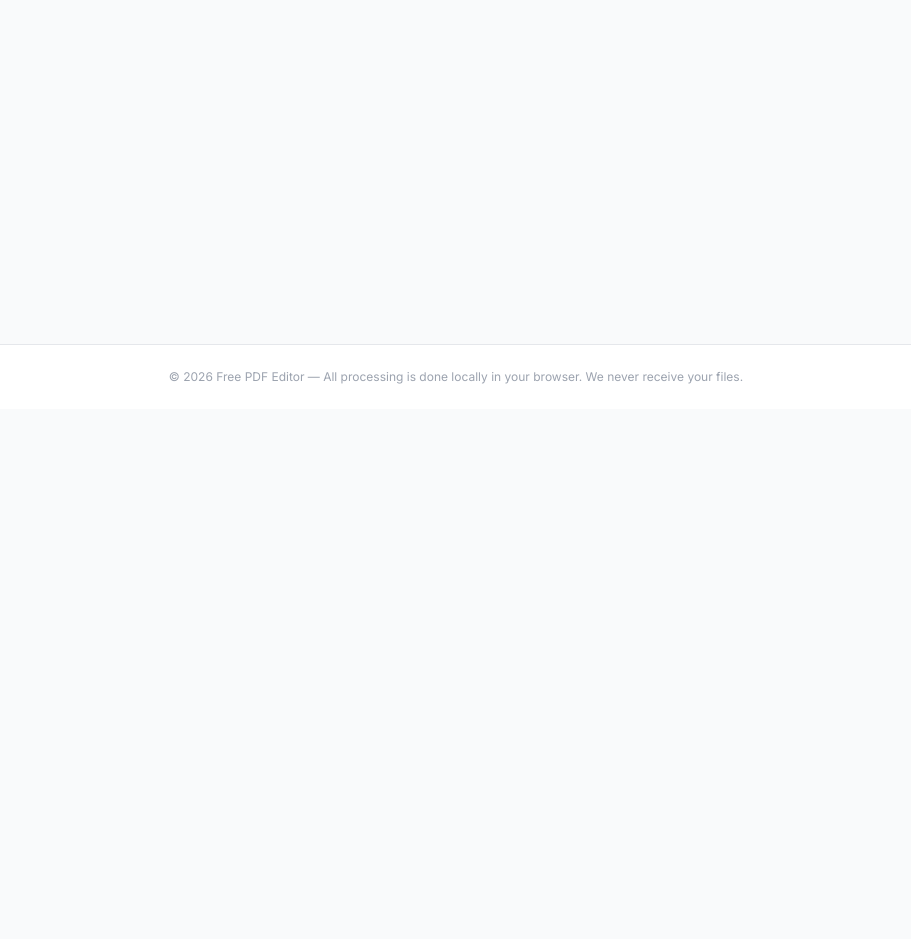
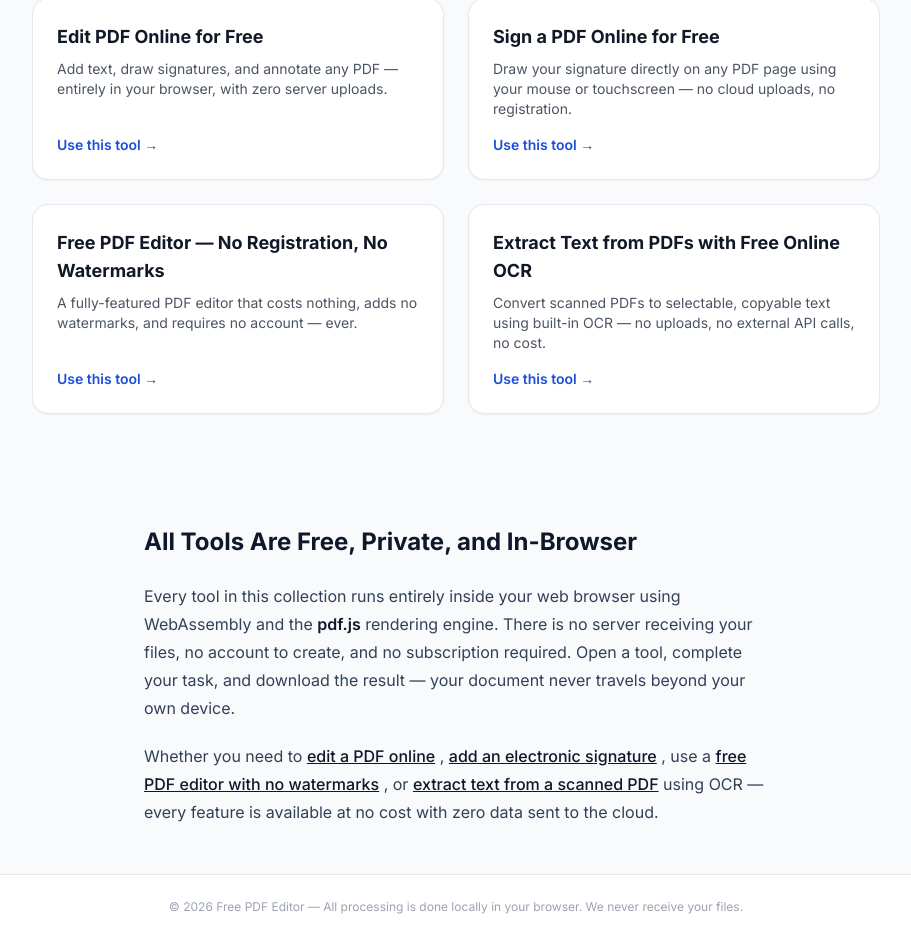
Before and after one commit to MG4ACA/pdf-editor, a Nuxt app: page /tools in a window 1280 px wide. Shown: the part 391-1330 px from the top of the page, without its empty margins (184-1095 px from the left). Before the commit the page ends 800 px from the top, so only its background shows below. Built offline with nearby package versions, Linux system fonts and the light colour scheme.

Commit message:
feat: Enhance SEO metadata across various pages and improve code consistency

```diff
--- a/pages/about.vue
+++ b/pages/about.vue
@@ -1,3 +1,12 @@
+<script setup lang="ts">
+useAppSeo({
+  title: 'About LumiCore Free PDF Editor – How It Works & Privacy Policy',
+  description:
+    'Learn how LumiCore Free PDF Editor works. All PDF editing is client-side using pdf.js, pdf-lib, and Tesseract.js — your files never leave your browser.',
+  path: '/about',
+});
+</script>
+
 <template>
   <div class="mx-auto max-w-2xl px-6 py-16">
     <h1 class="mb-6 text-3xl font-extrabold text-gray-900">About Free PDF Editor</h1>
--- /dev/null
+++ b/pages/tools/index.vue
@@ -0,0 +1,74 @@
+<template>
+  <div>
+    <!-- Hero -->
+    <section class="bg-gradient-to-br from-brand-700 to-brand-900 py-16 text-white">
+      <div class="mx-auto max-w-3xl px-6 text-center">
+        <h1 class="mb-4 text-4xl font-extrabold leading-tight tracking-tight sm:text-5xl">
+          Free PDF Tools — Online, Private & No Sign-Up
+        </h1>
+        <p class="text-lg text-brand-100">
+          Every tool runs 100% in your browser. Your documents never leave your device.
+        </p>
+      </div>
+    </section>
+
+    <!-- Tool Cards -->
+    <section class="py-16">
+      <div class="mx-auto max-w-4xl px-6">
+        <ul class="grid gap-6 sm:grid-cols-2">
+          <li v-for="tool in tools" :key="tool.slug">
+            <NuxtLink
+              :to="`/tools/${tool.slug}`"
+              class="group flex h-full flex-col rounded-2xl border border-gray-200 bg-white p-6 shadow-sm transition hover:border-brand-400 hover:shadow-md"
+            >
+              <h2 class="mb-2 text-lg font-bold text-gray-900 group-hover:text-brand-700">
+                {{ tool.h1 }}
+              </h2>
+              <p class="mb-4 grow text-sm text-gray-600">{{ tool.subheading }}</p>
+              <span class="text-sm font-semibold text-brand-700 group-hover:underline">
+                Use this tool →
+              </span>
+            </NuxtLink>
+          </li>
+        </ul>
+      </div>
+    </section>
+
+    <!-- SEO prose -->
+    <section class="bg-gray-50 py-12">
+      <div class="prose prose-slate mx-auto max-w-2xl px-6">
+        <h2>All Tools Are Free, Private, and In-Browser</h2>
+        <p>
+          Every tool in this collection runs entirely inside your web browser using WebAssembly and
+          the
+          <strong>pdf.js</strong>
+          rendering engine. There is no server receiving your files, no account to create, and no
+          subscription required. Open a tool, complete your task, and download the result — your
+          document never travels beyond your own device.
+        </p>
+        <p>
+          Whether you need to
+          <NuxtLink to="/tools/edit-pdf">edit a PDF online</NuxtLink>
+          ,
+          <NuxtLink to="/tools/sign-pdf-online">add an electronic signature</NuxtLink>
+          , use a
+          <NuxtLink to="/tools/free-pdf-editor">free PDF editor with no watermarks</NuxtLink>
+          , or
+          <NuxtLink to="/tools/ocr-pdf">extract text from a scanned PDF</NuxtLink>
+          using OCR — every feature is available at no cost with zero data sent to the cloud.
+        </p>
+      </div>
+    </section>
+  </div>
+</template>
+
+<script setup lang="ts">
+useAppSeo({
+  title: 'Free PDF Tools Online – Edit, Sign, OCR & More | LumiCore PDF',
+  description:
+    'Free browser-based PDF tools: edit PDFs, add signatures, extract text with OCR, and more. No sign-up, no file uploads, no watermarks — 100% private.',
+  path: '/tools',
+});
+
+const tools = Object.values(toolsConfig);
+</script>
```
Also changed, not shown: composables/useAppSeo.ts (+11 -11 lines), pages/index.vue (+8 -5 lines), pages/tools/[slug].vue (+8 -8 lines), utils/toolsConfig.ts (+12 -12 lines).
